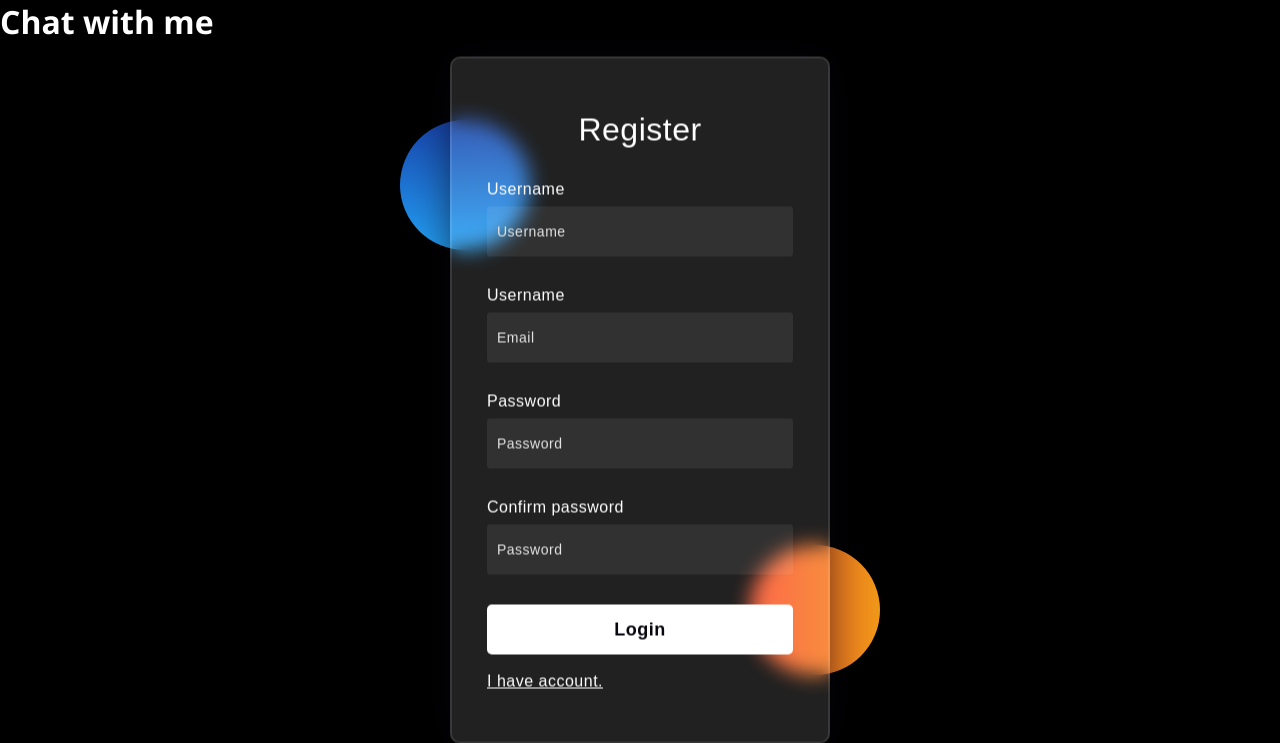
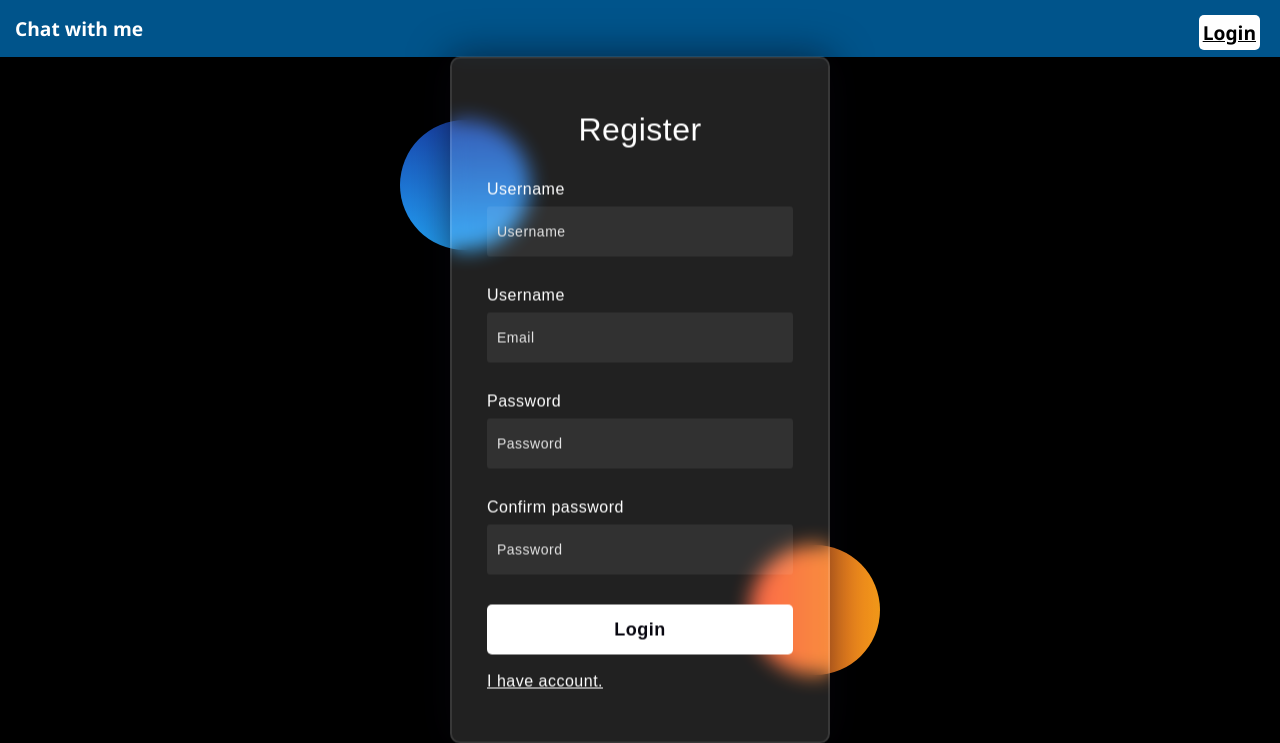
Before and after one commit to chemical-son/ChatWithMe, a Django app: page /auth/register/ in a window 1280 px wide. Shown: the top 743 px of the page. Run offline with Django 4.2, Linux system fonts and the light colour scheme.

Commit message:
adding header and link pages with each others

```diff
--- a/ChatWithMe/urls.py
+++ b/ChatWithMe/urls.py
@@ -19,6 +19,7 @@ from django.urls import path, include
 
 from ChatWithMe import views
 
+app_name = 'ChatWithMe'
 urlpatterns = [
     path("", views.main, name='main'),
     path("admin/", admin.site.urls),
--- a/authentication/static/authentication/style.css
+++ b/authentication/static/authentication/style.css
@@ -8,3 +8,33 @@ body {
     background-color: var(--main_color);
     color: var(--secondry_color);
 }
+
+.header {
+    font-weight: bold;
+    font-size: larger;
+    background-color: #00548b;
+    padding: 15px;
+}
+
+.logo{
+    display: inline;
+}
+
+.logo {
+    color: var(--secondry_color);
+    text-decoration: none;
+}
+
+.login_bt {
+    color: var(--main_color);
+    position: absolute;
+    right: 20px;
+    background-color: var(--secondry_color);
+    padding: 4px;
+    border-radius: 5px;
+}
+
+.login_bt:hover{
+    background-color: var(--main_color);
+    color: var(--secondry_color);
+}
--- a/authentication/templates/authentication/login_user.html
+++ b/authentication/templates/authentication/login_user.html
@@ -15,7 +15,7 @@
 
     <input type="submit" value="Login" class="submit" />
 
-    <a href="#" class="link">I don't have account.</a>
+    <a href="{% url 'authentication:register_user'%}" class="link">I don't have account.</a>
   </form>
 </div>
 {% endblock content %}
--- a/authentication/templates/authentication/register_user.html
+++ b/authentication/templates/authentication/register_user.html
@@ -21,7 +21,7 @@
 
     <input type="submit" value="Login" class="submit" />
 
-    <a href="#" class="link">I have account.</a>
+    <a href="{% url 'authentication:login_user'%}" class="link">I have account.</a>
   </form>
 </div>
 {% endblock content %}
--- a/templates/main.html
+++ b/templates/main.html
@@ -1,16 +1,19 @@
 {% load static %}
 <!DOCTYPE html>
 <html lang="en">
-<head>
-    <meta charset="UTF-8">
-    <meta name="viewport" content="width=device-width, initial-scale=1.0">
+  <head>
+    <meta charset="UTF-8" />
+    <meta name="viewport" content="width=device-width, initial-scale=1.0" />
     <link rel="stylesheet" href="{% static 'authentication/style.css' %}" />
     <link rel="stylesheet" href="{% static 'authentication/auth.css' %}" />
     <title>{{page_name}}</title>
-</head>
-<body>
-    <h1>Chat with me</h1>
-    {% block content %}
-    {% endblock content %}
-</body>
+  </head>
+  <body>
+    <div class="header">
+      <a href="{% url 'main'%}" class="logo">Chat with me</a>
+
+      <a href="{% url 'authentication:login_user'%}" class="login_bt">Login</a>
+    </div>
+    {% block content %} {% endblock content %}
+  </body>
 </html>
```
